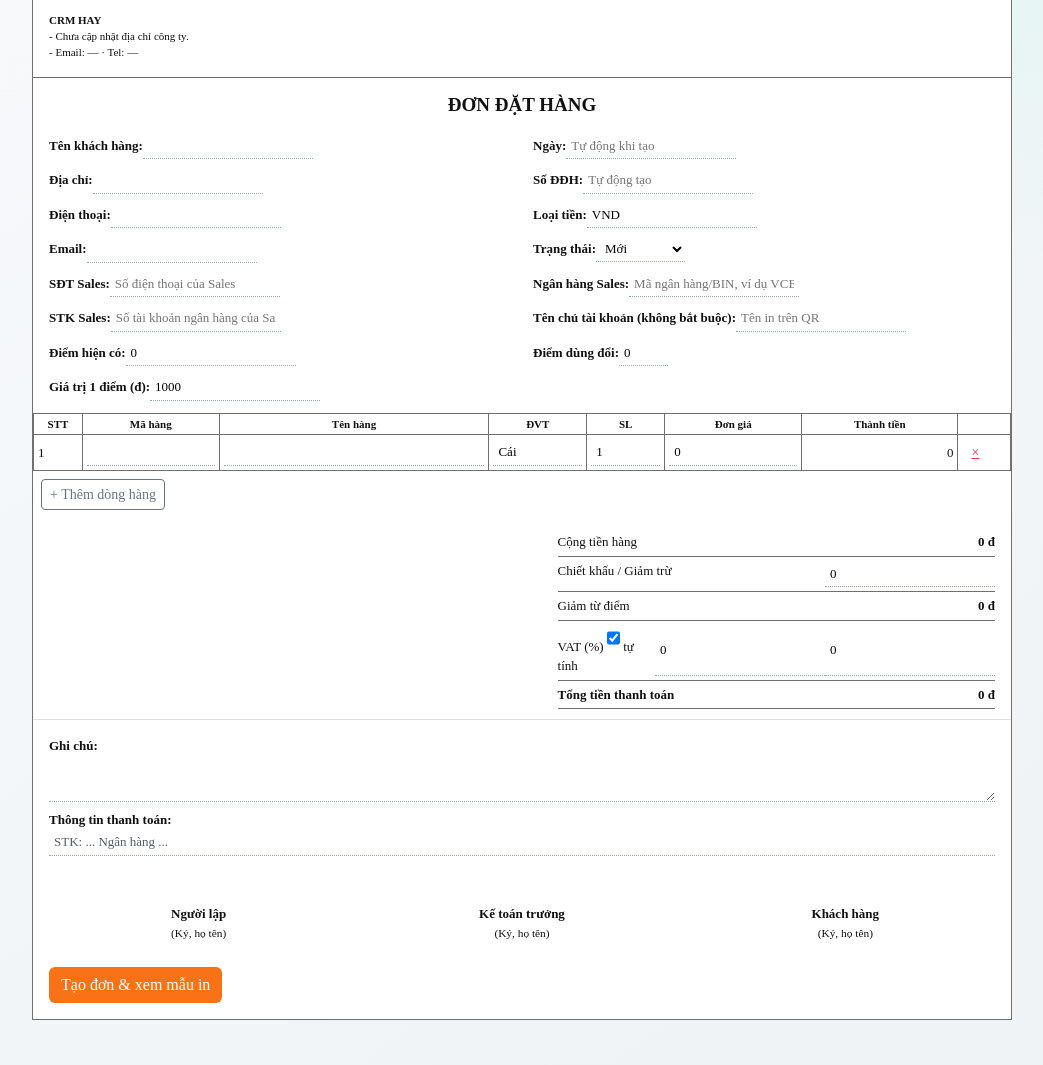
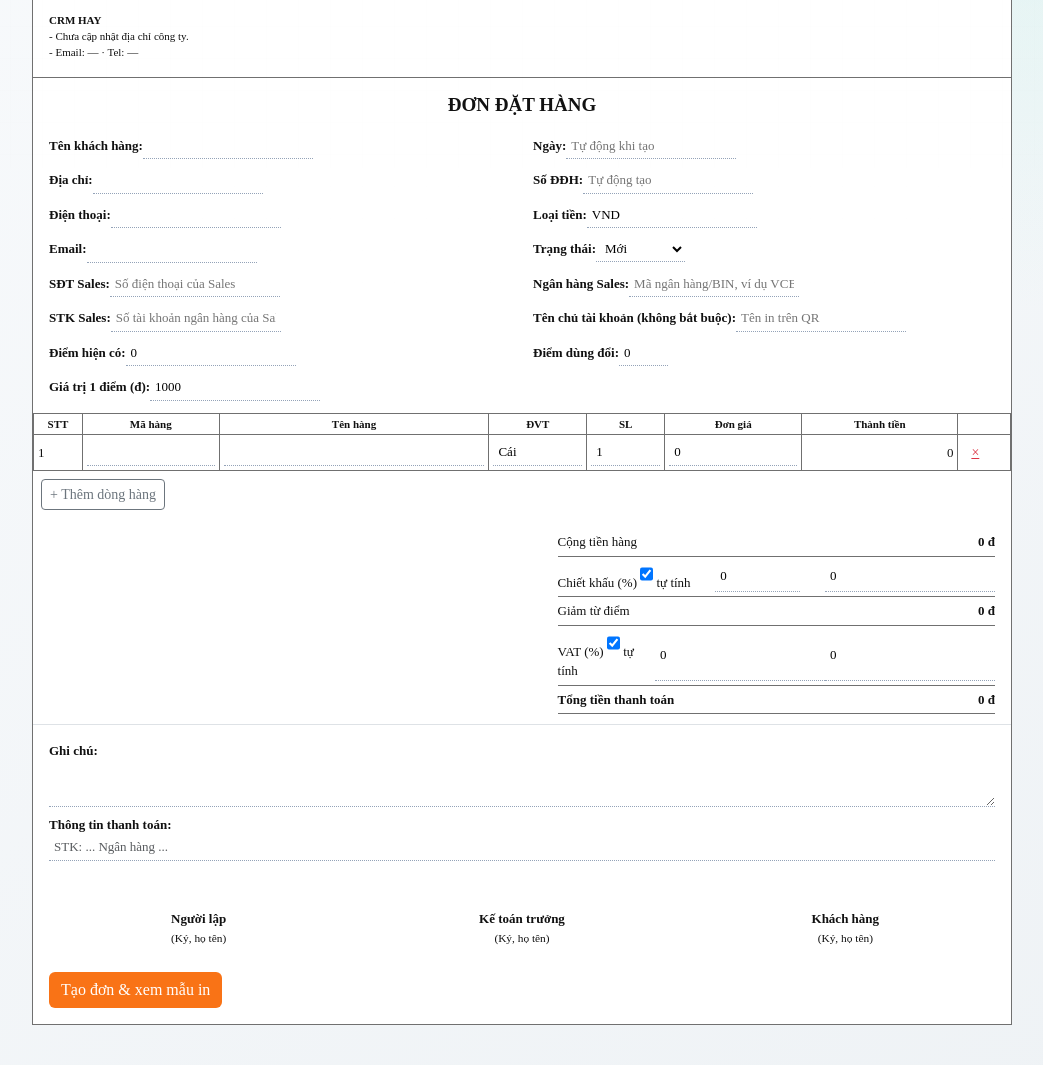
Before and after one commit to sondaihata-hash/CRMHAY, a Python web app: template templates/order_form.html in a window 1280 px wide. Shown: the part 198-1263 px from the top of the page, without its empty margins (118-1161 px from the left). Run offline with Jinja, Linux system fonts and the light colour scheme; the template is opened without the code that fills it, so the values that code supplies are empty.

Commit message:
chore: auto-save changes 2026-09-15 09:47:46

```diff
--- a/templates/order_form.html
+++ b/templates/order_form.html
@@ -54,11 +54,11 @@
   </tbody></table></div>
   <datalist id="product-suggestions">{% for product in product_suggestions %}<option value="{{ product.name }}">{{ product.code }} · {{ product.unit }} · {{ '{:,.0f}'.format(product.price) }} đ</option>{% endfor %}</datalist>
   <div class="p-2"><button type="button" class="btn btn-sm btn-outline-secondary" onclick="addItem()">+ Thêm dòng hàng</button></div>
-  <div class="order-totals"><div class="line"><span>Cộng tiền hàng</span><b id="merchandiseTotal">0 đ</b></div><div class="line"><span>Chiết khấu / Giảm trừ</span><input name="discount_amount" id="discount" type="number" min="0" value="0" oninput="updateTotals()"></div><div class="line"><span>Giảm từ điểm</span><b id="pointsDiscount">0 đ</b></div><div class="line"><span>VAT (%) <input name="vat_auto" value="1" type="checkbox" checked onchange="updateTotals()"> tự tính</span><input name="vat_rate" id="vatRate" type="number" min="0" step="0.01" value="0" oninput="updateTotals()"><input name="vat_amount" id="vat" type="number" min="0" value="0" oninput="updateTotals()"></div><div class="line"><b>Tổng tiền thanh toán</b><b id="grandTotal">0 đ</b></div></div>
+  <div class="order-totals"><div class="line"><span>Cộng tiền hàng</span><b id="merchandiseTotal">0 đ</b></div><div class="line"><span>Chiết khấu (%) <input name="discount_auto" value="1" type="checkbox" checked onchange="updateTotals()"> tự tính</span><input name="discount_rate" id="discountRate" type="number" min="0" max="100" step="0.01" value="0" oninput="updateTotals()"><input name="discount_amount" id="discount" type="number" min="0" value="0" oninput="updateTotals()"></div><div class="line"><span>Giảm từ điểm</span><b id="pointsDiscount">0 đ</b></div><div class="line"><span>VAT (%) <input name="vat_auto" value="1" type="checkbox" checked onchange="updateTotals()"> tự tính</span><input name="vat_rate" id="vatRate" type="number" min="0" step="0.01" value="0" oninput="updateTotals()"><input name="vat_amount" id="vat" type="number" min="0" value="0" oninput="updateTotals()"></div><div class="line"><b>Tổng tiền thanh toán</b><b id="grandTotal">0 đ</b></div></div>
   <div class="p-3 border-top"><label class="fw-bold">Ghi chú:</label><textarea class="form-control w-100" name="note" rows="2"></textarea><label class="fw-bold mt-2">Thông tin thanh toán:</label><input class="form-control w-100" name="payment_details" placeholder="STK: ... Ngân hàng ..."><div class="row text-center mt-5 mb-4"><div class="col-4"><b>Người lập</b><br><small>(Ký, họ tên)</small></div><div class="col-4"><b>Kế toán trưởng</b><br><small>(Ký, họ tên)</small></div><div class="col-4"><b>Khách hàng</b><br><small>(Ký, họ tên)</small></div></div><button class="btn success-btn">Tạo đơn & xem mẫu in</button></div>
 </form>
 <script>
-function updateTotals(){let sum=0;document.querySelectorAll('#items tbody tr').forEach((row,i)=>{row.querySelector('.row-number').textContent=i+1;const q=Number(row.querySelector('[name=quantity]').value)||0,p=Number(row.querySelector('[name=unit_price]').value)||0,v=q*p;row.querySelector('.line-total').textContent=v.toLocaleString('vi-VN');sum+=v});const discount=Number(document.getElementById('discount').value)||0,points=Number(document.querySelector('[name=points_redeemed]').value)||0,pointValue=Number(document.querySelector('[name=points_value]').value)||0,pointDiscount=points*pointValue,taxable=Math.max(sum-discount-pointDiscount,0),rate=Number(document.getElementById('vatRate').value)||0,auto=document.querySelector('[name=vat_auto]').checked,vat=auto?taxable*rate/100:Number(document.getElementById('vat').value)||0;document.getElementById('vat').value=Math.round(vat);document.getElementById('merchandiseTotal').textContent=sum.toLocaleString('vi-VN')+' đ';document.getElementById('pointsDiscount').textContent=pointDiscount.toLocaleString('vi-VN')+' đ';document.getElementById('grandTotal').textContent=(taxable+vat).toLocaleString('vi-VN')+' đ'}
+function updateTotals(){let sum=0;document.querySelectorAll('#items tbody tr').forEach((row,i)=>{row.querySelector('.row-number').textContent=i+1;const q=Number(row.querySelector('[name=quantity]').value)||0,p=Number(row.querySelector('[name=unit_price]').value)||0,v=q*p;row.querySelector('.line-total').textContent=v.toLocaleString('vi-VN');sum+=v});const discountRate=Number(document.getElementById('discountRate').value)||0,discountAuto=document.querySelector('[name=discount_auto]').checked,discount=discountAuto?sum*Math.min(discountRate,100)/100:Number(document.getElementById('discount').value)||0,points=Number(document.querySelector('[name=points_redeemed]').value)||0,pointValue=Number(document.querySelector('[name=points_value]').value)||0,pointDiscount=points*pointValue,taxable=Math.max(sum-discount-pointDiscount,0),rate=Number(document.getElementById('vatRate').value)||0,auto=document.querySelector('[name=vat_auto]').checked,vat=auto?taxable*rate/100:Number(document.getElementById('vat').value)||0;document.getElementById('discount').value=Math.round(discount);document.getElementById('vat').value=Math.round(vat);document.getElementById('merchandiseTotal').textContent=sum.toLocaleString('vi-VN')+' đ';document.getElementById('pointsDiscount').textContent=pointDiscount.toLocaleString('vi-VN')+' đ';document.getElementById('grandTotal').textContent=(taxable+vat).toLocaleString('vi-VN')+' đ'}
 const productSuggestions={{ product_suggestions|tojson }};
 function suggestProduct(input){const value=input.value.trim().toLowerCase(),product=productSuggestions.find(item=>item.name.toLowerCase()===value);if(!product)return;const row=input.closest('tr');row.querySelector('[name=product_code]').value=product.code;row.querySelector('[name=unit]').value=product.unit;row.querySelector('[name=unit_price]').value=product.price;updateTotals()}
 function addItem(){document.querySelector('#items tbody').insertAdjacentHTML('beforeend',`<tr><td class="row-number"></td><td><span class="mobile-field-label">Mã hàng</span><input name="product_code"></td><td><span class="mobile-field-label">Tên hàng</span><input name="product_name" list="product-suggestions" oninput="suggestProduct(this)"></td><td><span class="mobile-field-label">Đơn vị tính</span><input name="unit" value="Cái" aria-label="Đơn vị tính"></td><td><span class="mobile-field-label">Số lượng</span><input name="quantity" type="number" value="1" oninput="updateTotals()"></td><td><span class="mobile-field-label">Đơn giá</span><input name="unit_price" type="number" value="0" oninput="updateTotals()"></td><td class="line-total text-end">0</td><td><button type="button" class="btn btn-sm btn-link text-danger" onclick="this.closest('tr').remove();updateTotals()">×</button></td></tr>`);updateTotals()}
```
